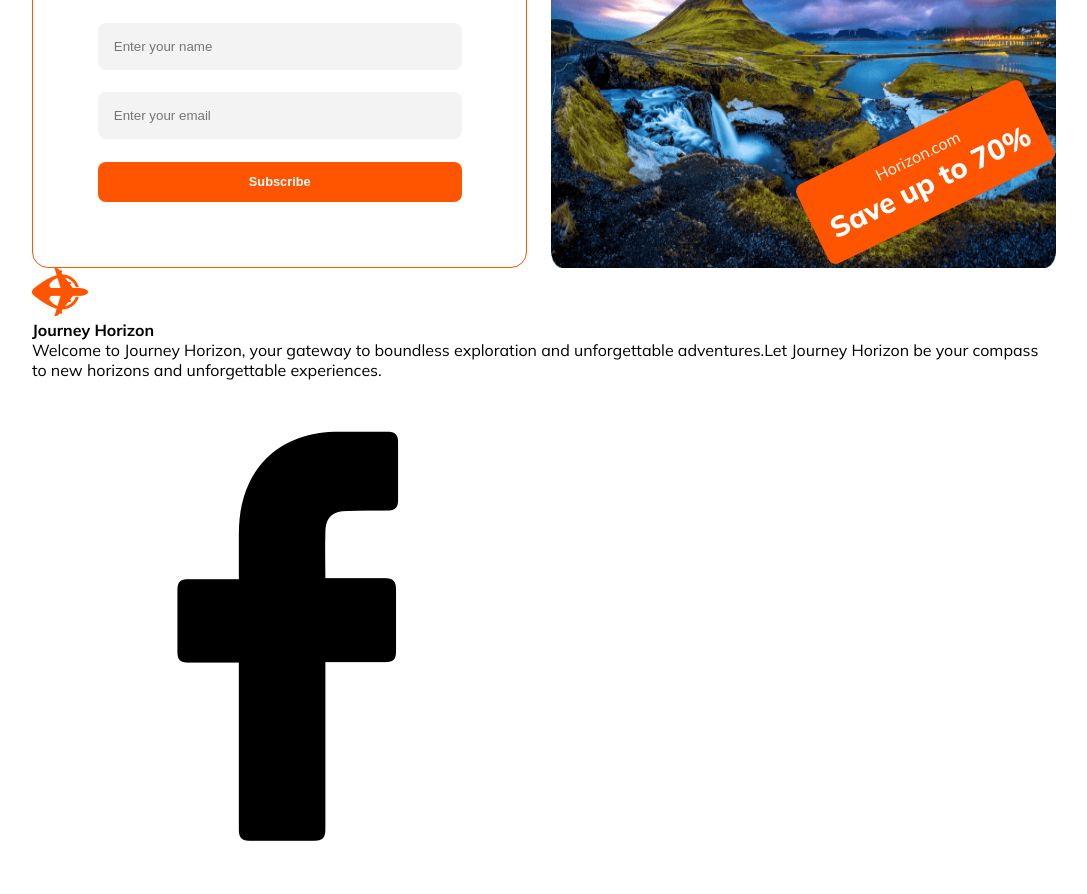
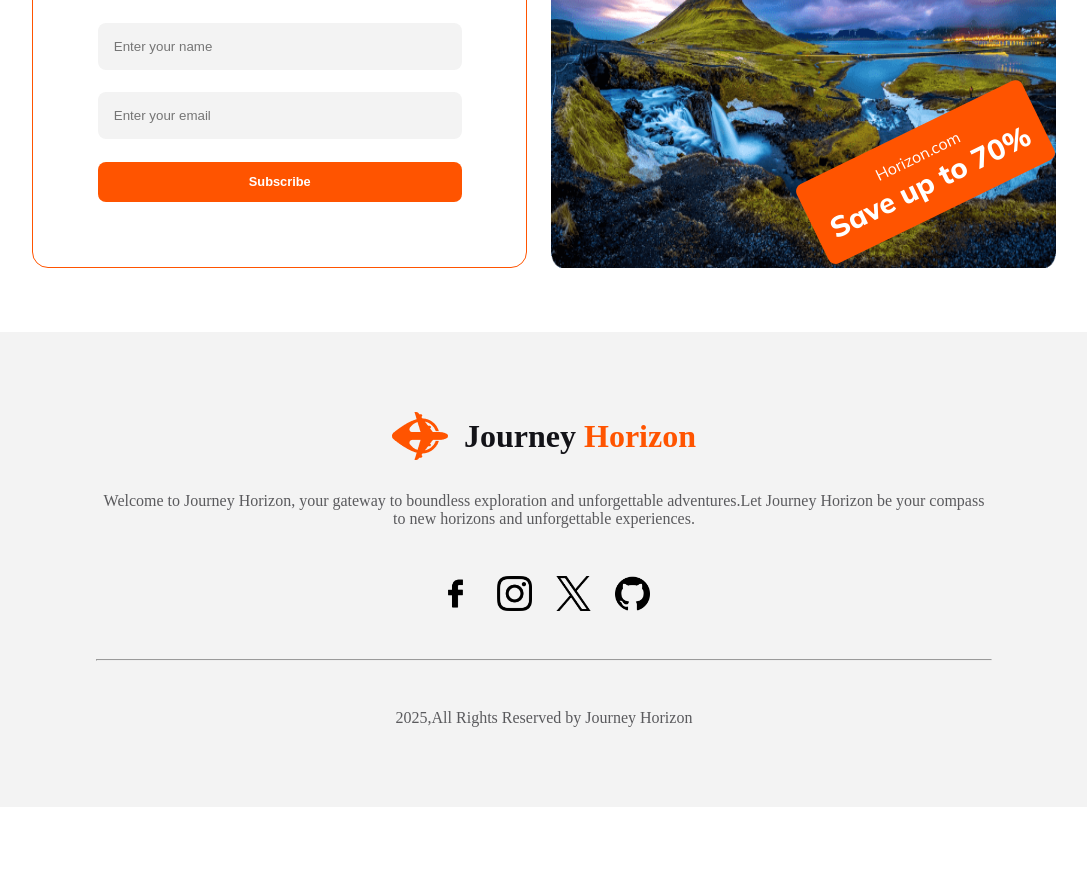
Before and after one commit to Hiron-Das/Assignment_two, a plain HTML site: page index.html in a window 1280 px wide. Shown: the part 3359-4253 px from the top of the page, without its empty margins (96-1183 px from the left). After the commit the page ends 4166 px from the top, so only its background shows below. Drawn offline with Linux system fonts and the light colour scheme.

Commit message:
added footer section

```diff
--- a/index.html
+++ b/index.html
@@ -154,15 +154,14 @@
     <!-- Main section ends here -->
     <!-- footer section starts here -->
     <footer>
-        <div>
+        <section class="footer-container">
+            <div class="footer-content">
                 <img src="Images/Group 40071 (2).png" alt="">
-            <h4>Journey Horizon</h4>
-            <p>
-                Welcome to Journey Horizon, your gateway to boundless exploration and unforgettable adventures.Let
-                Journey Horizon be your compass to new horizons and unforgettable experiences.
-            </p>
+                <h4>Journey <span class="primary-color">Horizon</span></h4>
             </div>
-        <div>
+            <p>Welcome to Journey Horizon, your gateway to boundless exploration and unforgettable adventures.Let
+                Journey Horizon be your compass to new horizons and unforgettable experiences.</p>
+            <div class="footer-icons">
                 <img src="Images/icons/facebook.png" alt="">
                 <img src="Images/icons/instagram.png" alt="">
                 <img src="Images/icons/twitter.png" alt="">
@@ -170,6 +169,7 @@
             </div>
             <hr>
             <p>2025,All Rights Reserved by Journey Horizon</p>
+        </section>
     </footer>
     <!-- footer section ends here -->
 </body>
--- a/styles/style.css
+++ b/styles/style.css
@@ -6,7 +6,8 @@
     padding: 0;
 }
 
-body {
+body header,
+main {
     font-family: "Mulish", sans-serif;
     width: 80%;
     margin: 0 auto;
@@ -291,6 +292,7 @@ form>input {
 .newsletter-container {
     display: flex;
     gap: 1.5rem;
+    margin-bottom: 4rem;
 }
 
 .newsletter-content {
@@ -355,7 +357,64 @@ form>input {
     text-align: center;
 }
 
+/* footer styles */
+footer {
+    width: 100%;
+    background: rgba(19, 19, 24, 0.05);
+}
 
+.footer-container {
+    width: 70%;
+    margin: 0 auto;
+    padding: 5rem;
+}
+
+.footer-container .footer-content {
+    display: flex;
+    justify-content: center;
+    align-items: center;
+    gap: 1rem;
+    margin-bottom: 2rem;
+}
+
+.footer-content h4 {
+    font-size: 2rem;
+    font-weight: 800;
+    color: #131318;
+}
+
+.footer-container>p {
+    text-align: center;
+    font-size: 1rem;
+    font-weight: 400;
+    color: #5A5A5D;
+}
+
+
+.footer-container p:last-child {
+    text-align: center;
+    font-size: 1rem;
+    font-weight: 300;
+    color: #5A5A5D;
+
+}
+
+.footer-icons {
+    display: flex;
+    justify-content: center;
+    align-items: center;
+    gap: 1.5rem;
+    margin: 3rem auto;
+}
+
+.footer-icons img {
+    width: 35px;
+}
+
+.footer-container hr {
+    background: rgba(19, 19, 24, 0.10);
+    margin-bottom: 3rem;
+}
 
 /* Responsive for mobile device */
 @media screen and (max-width:600px) {
```
Lines whose indentation alone changed are shown as unchanged.
